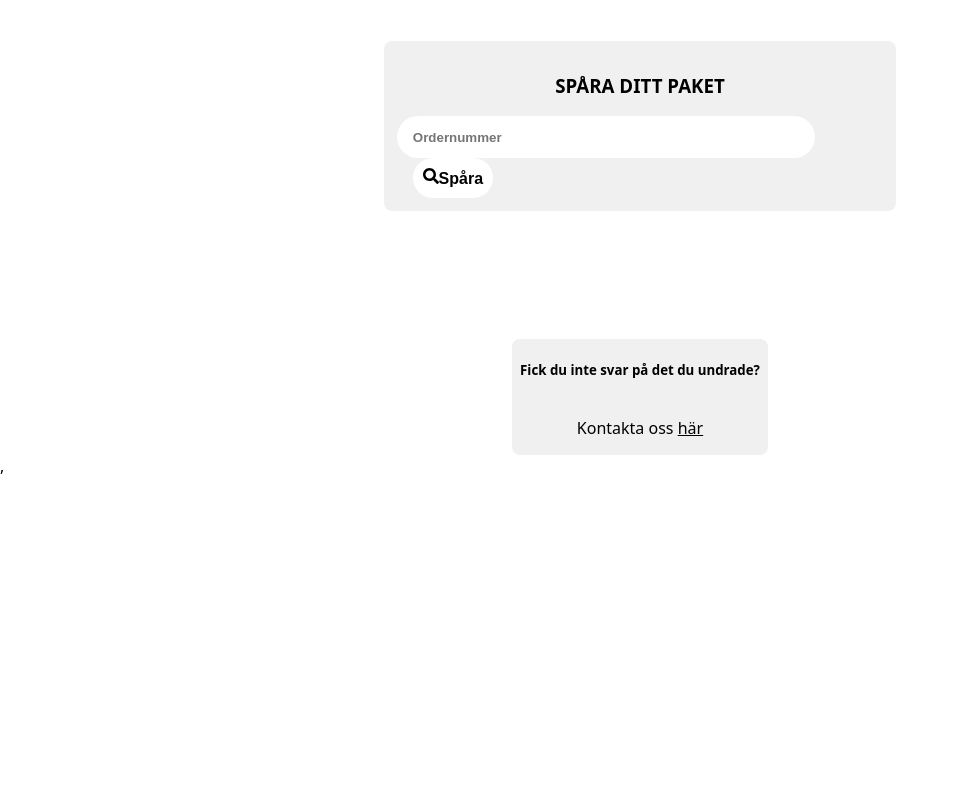
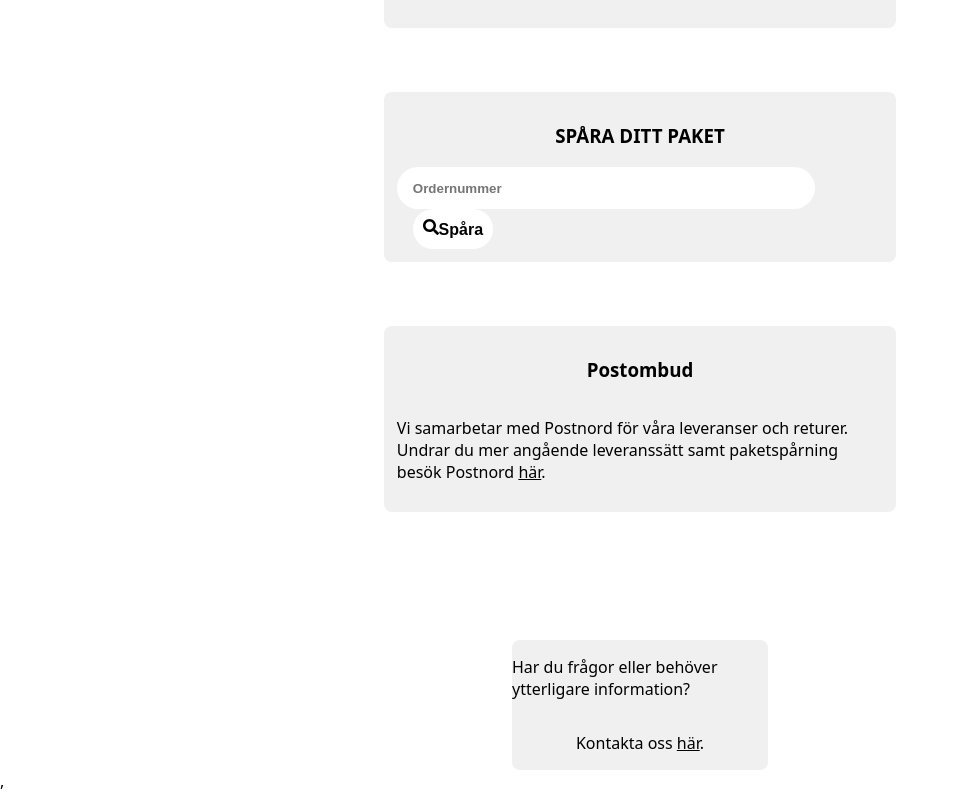
Before and after one commit to smashyh/frontend-2, a React (Vite) app in the folder Website/: page /delivery in a window 1280 px wide. Shown: the part 505-1297 px from the top of the page, without its empty margins (0-958 px from the left). Before the commit the page ends 982 px from the top, so only its background shows below. Built offline with nearby package versions, Linux system fonts and the light colour scheme; no server answers.

Commit message:
info_pages

```diff
--- a/Website/src/Pages/CustomerService.jsx
+++ b/Website/src/Pages/CustomerService.jsx
@@ -67,7 +67,7 @@ export default function CustomerService() {
     return(
         <Wrapper>
             <Header/>
-            <TextBanner>Kundservice</TextBanner>
+            <TextBanner><h2>Kundservice</h2></TextBanner>
             <TextCard>
                 <h2>Välkommen till kundservice!</h2>
                 <h3>Här hittar du svar på de vanligaste frågorna</h3>
@@ -91,8 +91,8 @@ export default function CustomerService() {
 
             </ServiceContainer>
             <QuestionCard>
-                <h5>Fick du inte svar på det du undrade?</h5>
-                <p>Kontakta oss <StyledLink to='/contact'>här</StyledLink></p>
+                <p>Fick du inte svar på det du undrade?</p>
+                <p>Kontakta oss <StyledLink to='/contact'>här</StyledLink>.</p>
 
             </QuestionCard>
         </Wrapper>
--- a/Website/src/Pages/Delivery.jsx
+++ b/Website/src/Pages/Delivery.jsx
@@ -67,7 +67,7 @@ export default function Delivery() {
     return(
         <Wrapper>
             <Header/>
-            <TextBanner>Leveransinfo</TextBanner>
+            <TextBanner><h2>Leverans</h2></TextBanner>
             <TextCard>
                 <h3>Leveranstider</h3>
                 <p>Vår standardleverans är mellan 2-4 arbetsdagar. Vänligen notera att under högsäsong och rea kan leveransen av ditt paket ta längre tid.
@@ -82,9 +82,17 @@ export default function Delivery() {
                 <button><FaSearch />Spåra</button>
                 </InputBox>
             </TextCard>
+
+            <TextCard>
+            <h3>Postombud</h3>
+            <p>Vi samarbetar med Postnord för våra leveranser och returer.
+                Undrar du mer angående leveranssätt samt paketspårning besök Postnord <StyledLink to='https://www.postnord.se/'>här</StyledLink>.
+            </p>
+            </TextCard>
+
             <QuestionCard>
-                <h5>Fick du inte svar på det du undrade?</h5>
-                <p>Kontakta oss <StyledLink to='/contact'>här</StyledLink></p>
+                <p>Har du frågor eller behöver ytterligare information?</p>
+                <p>Kontakta oss <StyledLink to='/contact'>här</StyledLink>.</p>
 
             </QuestionCard>
         </Wrapper>
--- a/Website/src/Pages/Home.jsx
+++ b/Website/src/Pages/Home.jsx
@@ -54,7 +54,7 @@ export default function Home()
         <Wrapper>
             <Header/>
             <ImageBanner $image="Media/Images/foob.jpg"/>
-            <TextBanner>Nya produkter</TextBanner>
+            <TextBanner><h2>Nya produkter</h2></TextBanner>
             <ProductShowcase $products={ products } />
         </Wrapper>
     );
--- a/Website/src/Pages/Returns.jsx
+++ b/Website/src/Pages/Returns.jsx
@@ -25,14 +25,40 @@ const QuestionCard = styled.div`
     border-radius: 8px;
 `;
 
+const TextCard = styled.div`
+    display: flex;
+    margin: 5% 30%;
+    padding: 0.8rem;
+    flex-direction: column;
+    justify-content: center;
+    align-items: center;
+    background-color: #f0f0f0;
+    border-radius: 8px;
+`;
+
 export default function Returns() {
     return(
         <Wrapper>
             <Header/>
-            <TextBanner>Byten & Returer</TextBanner>
+            <TextBanner><h2>Byten & Returer</h2></TextBanner>
+
+            <TextCard>
+            <h3>Returer</h3>
+            <p>
+            Vi erbjuder 30 dagars öppet köp på alla produkter.
+            En retursedel skickas med ditt paket. Lämna sedan paketet med retursedeln hos närmsta postombud!
+            </p>
+            </TextCard>
+
+            <TextCard>
+            <h3>Postombud</h3>
+            <p>Vi samarbetar med Postnord för våra leveranser och returer.
+                Undrar du mer angående leveranssätt samt paketspårning besök Postnord <StyledLink to='https://www.postnord.se/'>här</StyledLink>.
+            </p>
+            </TextCard>
             <QuestionCard>
-                <h5>Fick du inte svar på det du undrade?</h5>
-                <p>Kontakta oss <StyledLink to='/contact'>här</StyledLink></p>
+                <p>Har du frågor eller behöver ytterligare information?</p>
+                <p>Kontakta oss <StyledLink to='/contact'>här</StyledLink>.</p>
 
             </QuestionCard>
         </Wrapper>
--- a/Website/src/Pages/Terms.jsx
+++ b/Website/src/Pages/Terms.jsx
@@ -35,7 +35,7 @@ export default function Terms() {
   return (
     <Wrapper>
       <Header />
-      <TextBanner>Köpvillkor</TextBanner>
+      <TextBanner><h2>Köpvillkor</h2></TextBanner>
 
       <SectionWrapper>
         <h2>Allmänna Villkor</h2>
--- a/Website/src/Pages/contact.jsx
+++ b/Website/src/Pages/contact.jsx
@@ -51,7 +51,7 @@ export default function Contact() {
     return(
         <Wrapper>
             <Header/>
-            <TextBanner>Kontaktinfo</TextBanner>
+            <TextBanner><h2>Kontaktinfo</h2></TextBanner>
             <ContactContainer>
 
                 <ContactCard>
--- a/Website/src/Pages/info.jsx
+++ b/Website/src/Pages/info.jsx
@@ -43,7 +43,7 @@ export default function Info() {
     return (
         <Wrapper>
             <Header />
-            <TextBanner>Om oss</TextBanner>
+            <TextBanner><h2>Om Oss</h2></TextBanner>
 
             <OwnersWrapper>
                 <OwnerSection>
--- a/Website/src/Pages/shopping_cart.jsx
+++ b/Website/src/Pages/shopping_cart.jsx
@@ -14,7 +14,7 @@ export default function ShoppingCartPage()
         <Wrapper>
             <Header/>
             <ImageBanner $image="Media/Images/foob.jpg"/>
-            <TextBanner>Din kundvagn</TextBanner>
+            <TextBanner><h2>Din kundvagn</h2></TextBanner>
             <ShoppingCartReview/>
         </Wrapper>
     );
```
Also changed, not shown: Website/Media/Images/test.jpg (added).
